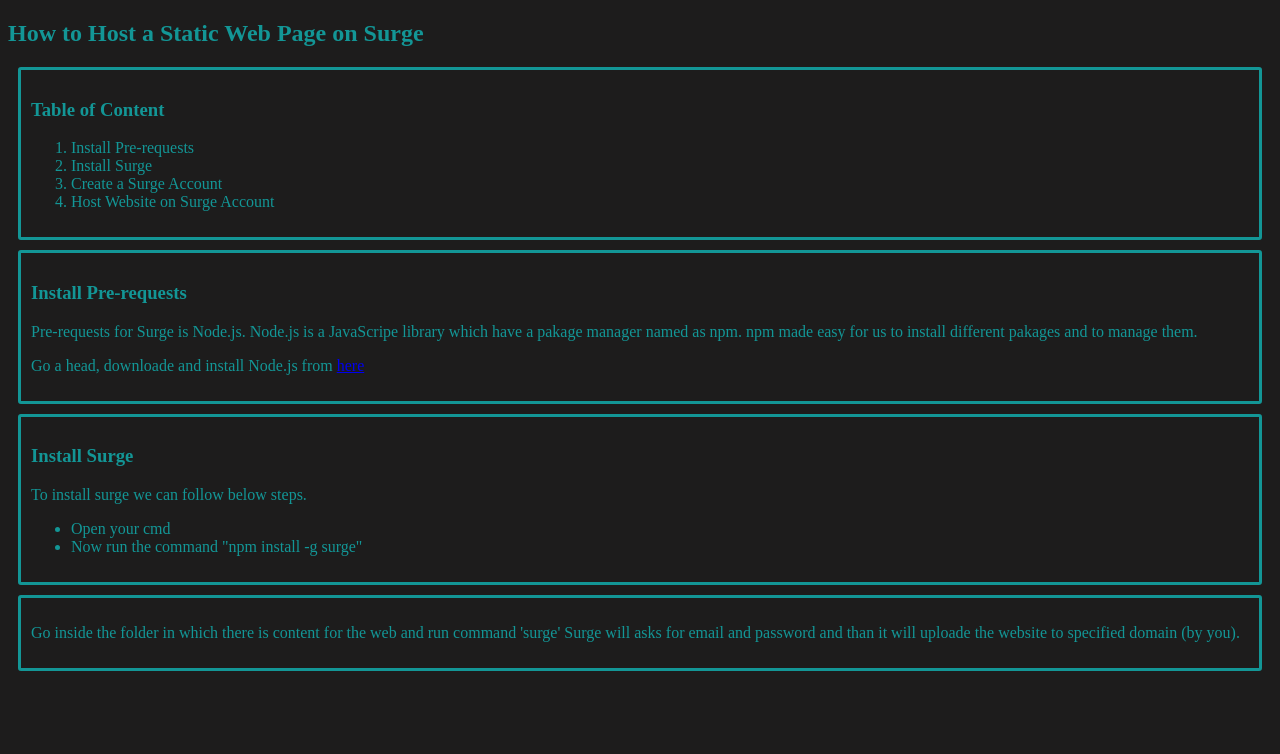
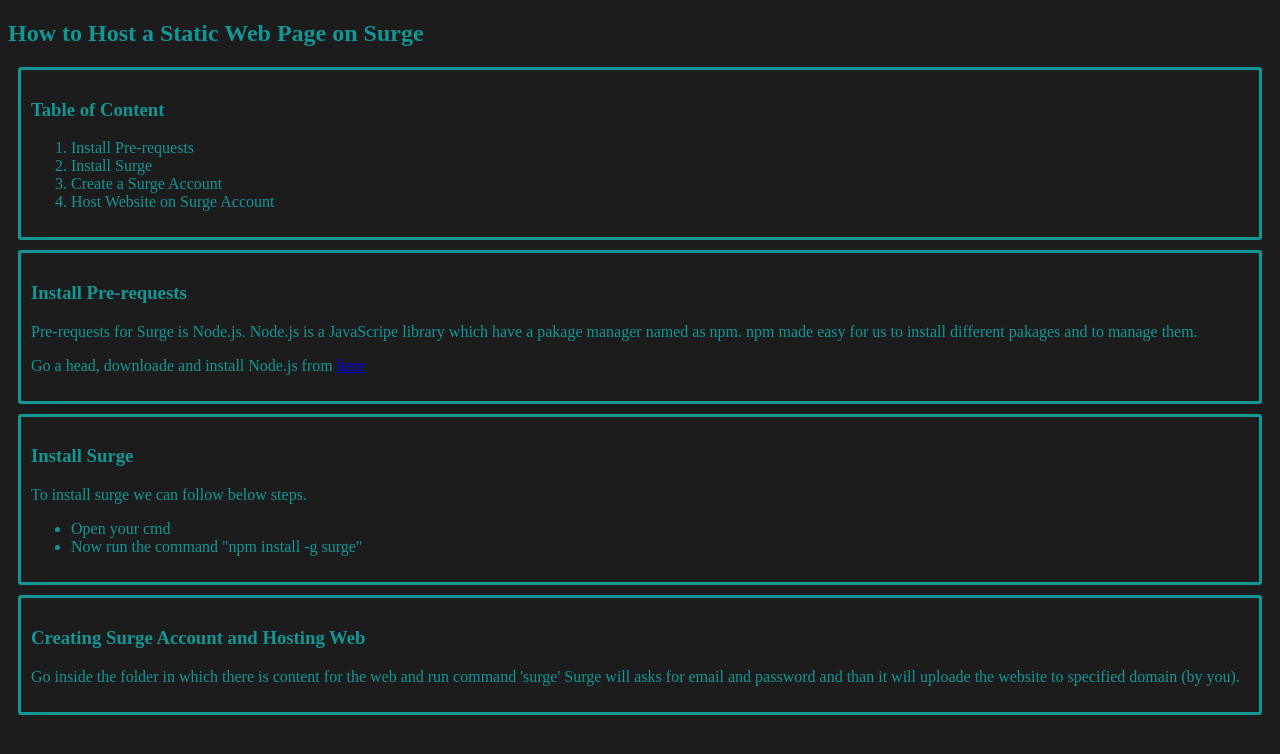
Before and after one commit to khalilahmad1547/Surge_Web, a plain HTML site: page index.html in a window 1280 px wide. Drawn offline with Linux system fonts and the light colour scheme.

Commit message:
Content Updated

```diff
--- a/index.html
+++ b/index.html
@@ -31,6 +31,7 @@
         </ul>
     </div>
     <div class="t_content">
+        <h3>Creating Surge Account and Hosting Web</h3>
         <p>
             Go inside the folder in which there is content for the web and run command 'surge'
             Surge will asks for email and password and than it will uploade the website to specified domain (by you).
```
